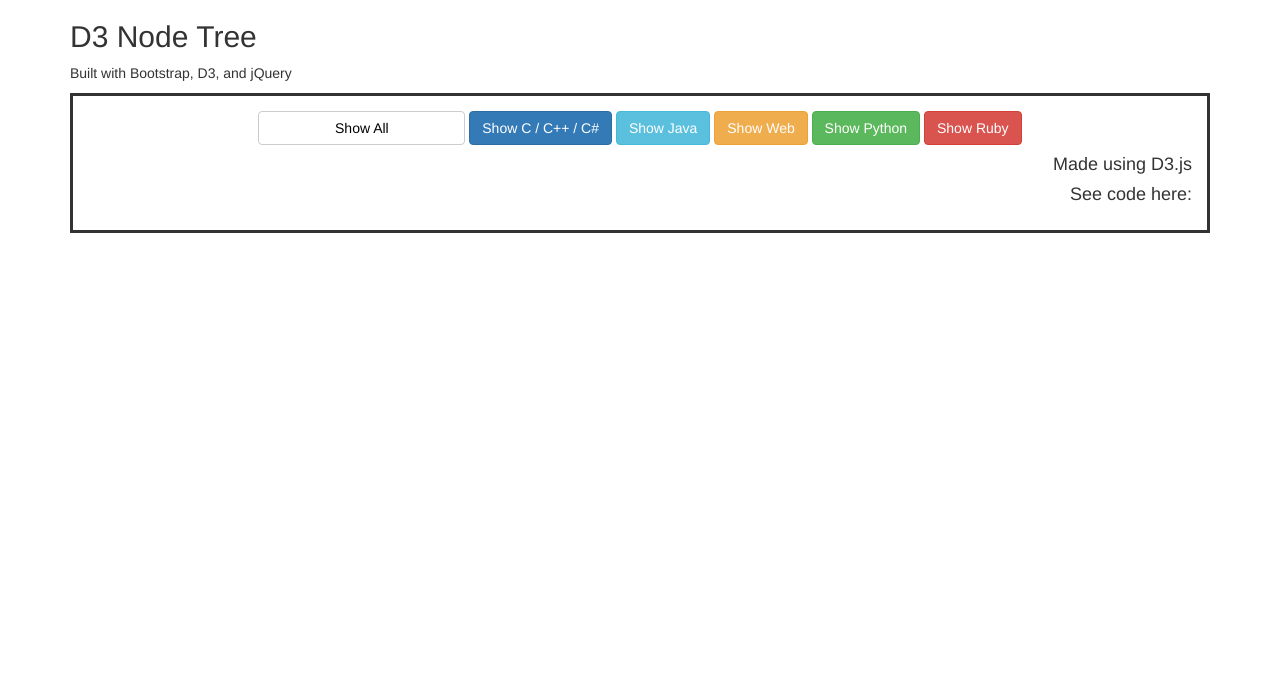
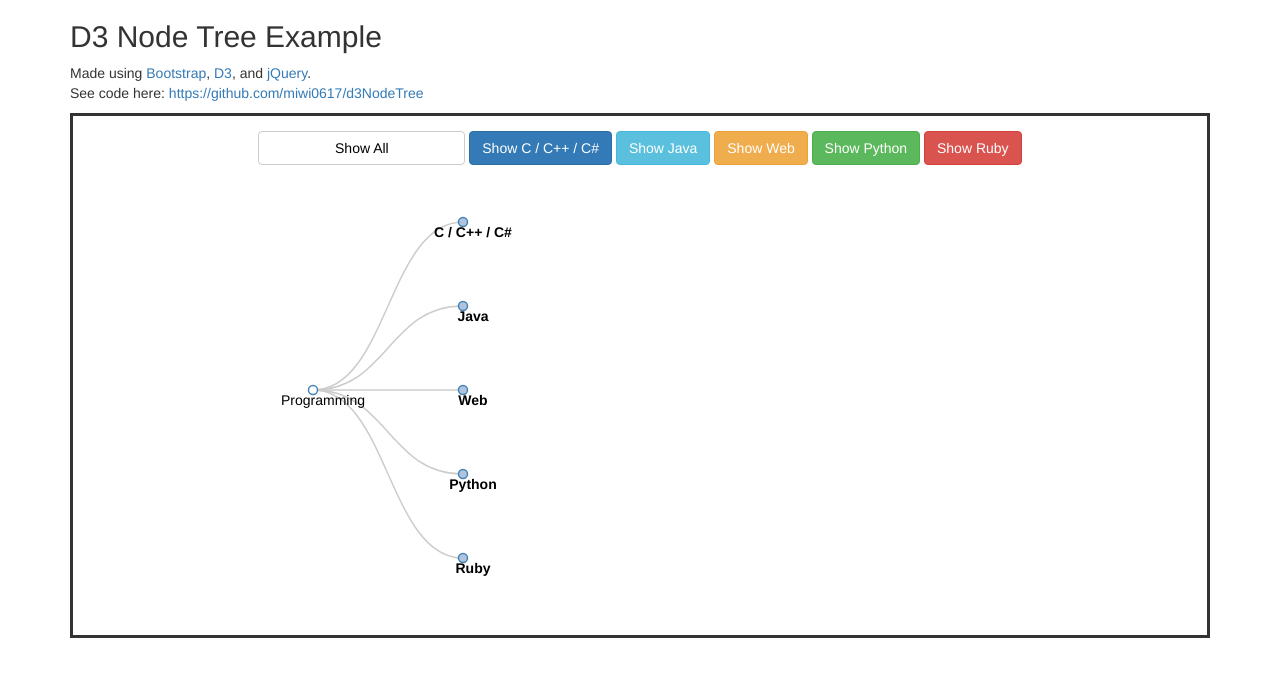
Before and after one commit to miwi0617/d3NodeTree, a plain HTML site: page d3TreeExample.html in a window 1280 px wide. Drawn offline with Linux system fonts and the light colour scheme.

Commit message:
Update d3TreeExample.html
Replacing body1 with displayNodeTree for clarity.

```diff
--- a/d3TreeExample.html
+++ b/d3TreeExample.html
@@ -26,6 +26,8 @@
     <script src="jQuery/jquery-2.1.1.min.js">
     </script>
 
+    <!-- Content Delivery Networks, not used in case they ever go down. -->
+
     <!-- Bootstrap Style CDN 3.3.6 -->
     <!-- <link crossorigin="anonymous" href=
     "https://maxcdn.bootstrapcdn.com/bootstrap/3.3.6/css/bootstrap.min.css"
@@ -50,8 +52,9 @@
 </head>
 <body>
     <div class="container">
-        <h2>D3 Node Tree</h2>
-        <p>Built with Bootstrap, D3, and jQuery</p>
+        <h2>D3 Node Tree Example</h2>
+        <p>Made using <a href="http://getbootstrap.com/">Bootstrap</a>, <a href="https://d3js.org/">D3</a>, and <a href="https://jquery.com/">jQuery</a>.<br>
+        See code here: <a href="https://github.com/miwi0617/d3NodeTree">https://github.com/miwi0617/d3NodeTree</a></p>
         <div style="border-style: solid; padding: 15px; text-align: center;">
             <input class="btn btn-default" id="show_button" style=
             "color: transparent;text-shadow: 0 0 0 black;" value="Show All">
@@ -61,11 +64,12 @@
             "showWeb()">Show Web</button> <button class="btn btn-success"
             onclick="showPython()">Show Python</button> <button class=
             "btn btn-danger" onclick="showRuby()">Show Ruby</button>
-            <div id="body1"></div>
-            <h4 align="right">Made using D3.js</h4>
-            <h4 align="right">See code here:</h4>
+            <!-- Load the JSON data into the Node Tree, called from nodeTree.js -->
+            <div id="displayNodeTree"></div>
         </div>
     </div>
+
+    <!-- Optimize the page loading time by placing javaScript functions at the bottom of the body tag. JavaScript libraries are loaded in the head tag. -->
 
     <!-- Toggle Show All/Root Button -->
     <script src="js/toggleButton.js" type="text/javascript"></script>
```
